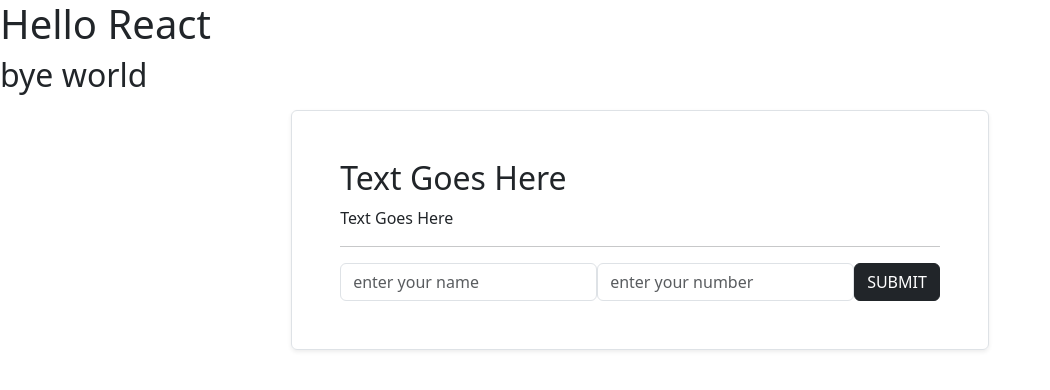
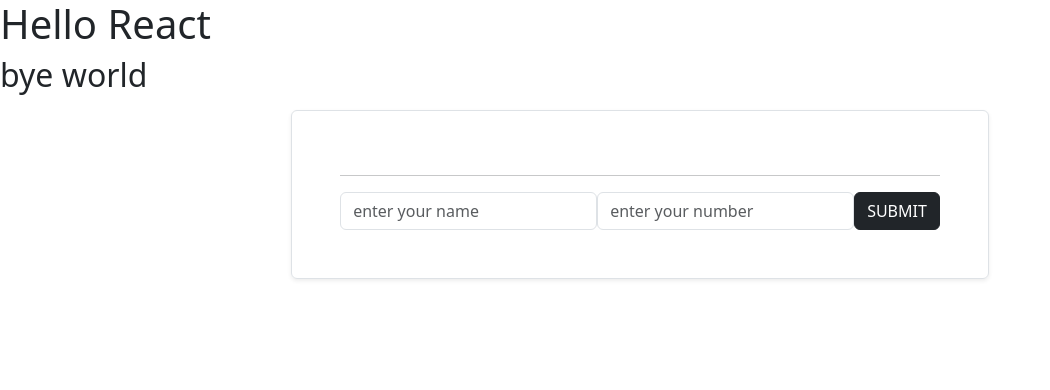
Before and after one commit to rohnshrma/amit_web_dev, a React (Vite) app in the folder react-apps/intro/: page / in a window 1280 px wide. Shown: the top 390 px of the page, without its empty margins (0-1050 px from the left). Built offline with nearby package versions, Linux system fonts and the light colour scheme.

Commit message:
complex state handling s2

```diff
--- a/react-apps/intro/src/Components/Form.jsx
+++ b/react-apps/intro/src/Components/Form.jsx
@@ -2,32 +2,47 @@
 
 const Form = () => {
   // onchange
-  const [nameText, setNameText] = useState("");
-  const [mobileText, setMobileText] = useState("");
+  const [formData, setFormData] = useState({
+    name: "",
+    mobile: "",
+  });
 
   // onsubmit
-  const [finalName, setFinalName] = useState("Text Goes Here");
-  const [finalMobile, setFinalMobile] = useState("Text Goes Here");
+  const [finalData, setFinalData] = useState({
+    name: "",
+    mobile: "",
+  });
 
   const nameChangeHandler = (e) => {
     var nameInput = e.target.value;
-    setNameText(nameInput);
+    setFormData((prevData) => {
+      console.log("prevData => ", prevData);
+      return {
+        name: nameInput,
+        mobile: prevData.mobile,
+      };
+    });
   };
   const mobileChangeHandler = (e) => {
     var mobileInput = e.target.value;
-    setMobileText(mobileInput);
+    setFormData((prevData) => {
+      console.log("prevData => ", prevData);
+      return {
+        name: prevData.name,
+        mobile: mobileInput,
+      };
+    });
   };
 
   const submitHandler = (e) => {
     e.preventDefault();
-    setFinalName(nameText);
-    setFinalMobile(mobileText);
+    setFinalData(formData);
   };
 
   return (
     <div className="form border shadow-sm rounded p-5">
-      <h2>{finalName}</h2>
-      <p>{finalMobile}</p>
+      <h2>{finalData.name}</h2>
+      <p>{finalData.mobile}</p>
 
       <hr />
 
```
